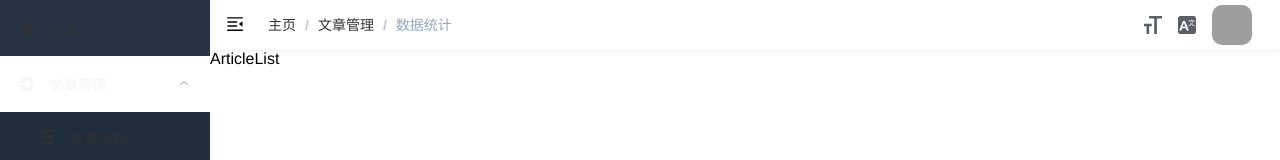
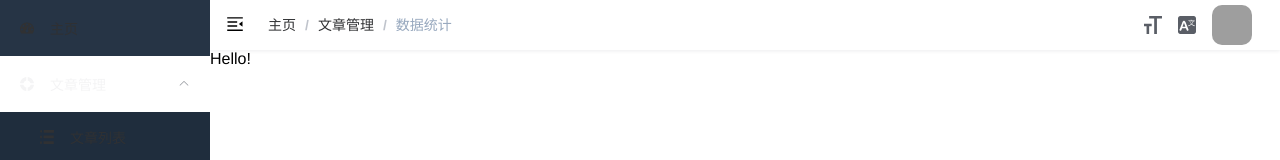
Before and after one commit to DanYangJin/blog-admin, a Vue app: page /article/articleStatistics in a window 1280 px wide. Shown: the top 160 px of the page. Built offline with nearby package versions, Linux system fonts and the light colour scheme; grey boxes are pictures that could not be loaded; the HTML template or start-up script is replaced by a standard one.

Commit message:
测试JS作用域

```diff
--- a/src/store/myStore.js
+++ b/src/store/store.js
@@ -1,4 +1,4 @@
-var myStore = {
+let store = {
     debug: true,
     state: {
         message: 'Hello!'
@@ -13,4 +13,4 @@ var myStore = {
     }
 };
 
-export default myStore
+export default store
--- a/src/views/article/articleList/index.vue
+++ b/src/views/article/articleList/index.vue
@@ -14,14 +14,16 @@
             <el-button class="filter-item" type="primary" :loading="downloadLoading"  icon="el-icon-download" @click="handleExport">
                 导出
             </el-button>
+            <el-button class="filter-item" type="primary" @click="handleMethodTest">
+                测试
+            </el-button>
         </div>
     </div>
 </template>
 
 <script>
-    import myStore from "@/store/myStore";
+    import store from "@/store/store";
     export default {
-        name: "ArticleList",
         data() {
             return {
                 listQuery: {
@@ -29,13 +31,19 @@
                 },
                 articleStatusOptions: ['待审核', '已审核', '已删除'],
                 downloadLoading: false,
-                sharedState:myStore.state
+                sharedState:store.state
             }
         },
         methods: {
             handleExport() {
-                this.downloadLoading = true
-                myStore.setMessageAction('helloworld')
+                this.downloadLoading = true;
+                setTimeout(function () {
+                    this.downloadLoading = false;
+                }, 5000)
+            },
+            handleMethodTest() {
+                let m = 1;
+                console.log("m: " + m)
             }
         }
 
--- a/src/views/article/articleStatistics/index.vue
+++ b/src/views/article/articleStatistics/index.vue
@@ -1,14 +1,13 @@
 <template>
-    <div>ArticleList</div>
+    <div>{{sharedState.message}}</div>
 </template>
 
 <script>
-    import myStore from "@/store/myStore";
+    import store from "@/store/store";
     export default {
-        name: "ArticleList",
         data() {
             return {
-                sharedState: myStore.state
+                sharedState: store.state
             }
         }
 
```
